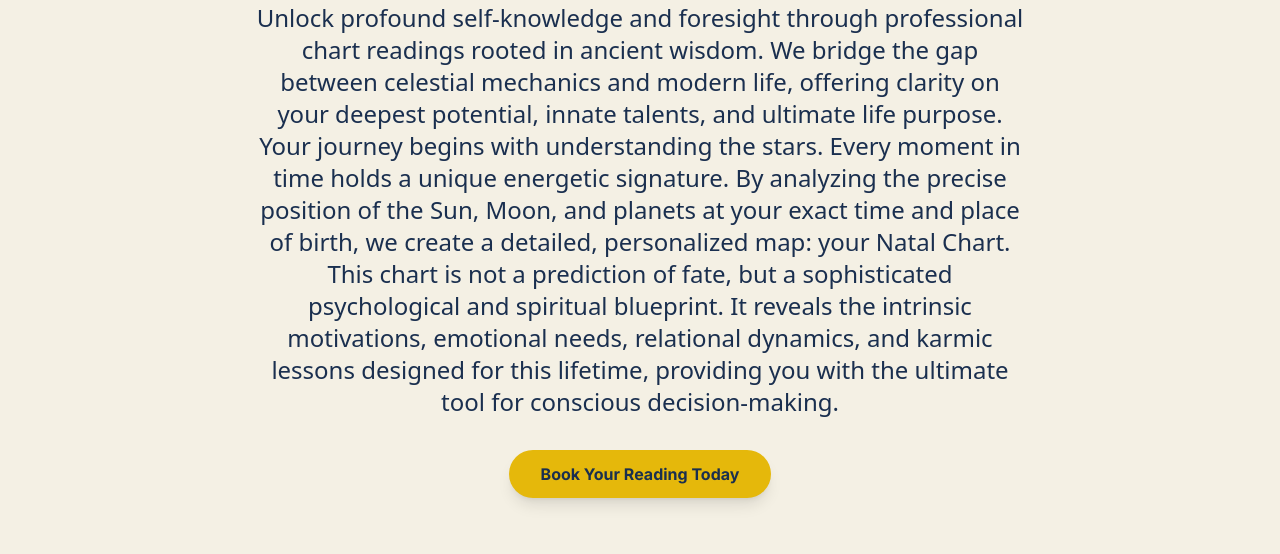
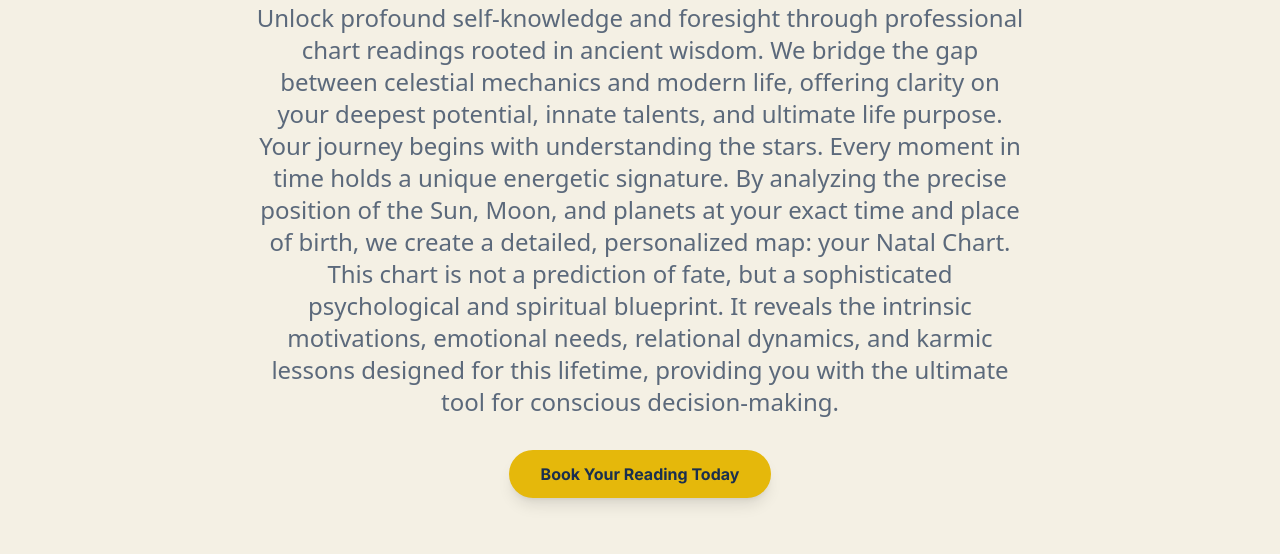
Before and after one commit to astroreadscharts/astroreadscharts.github.io, a plain HTML site: page index.html in a window 1280 px wide. Shown: the part 246-800 px from the top of the page. Drawn offline with nearby package versions, Linux system fonts and the light colour scheme.

Commit message:
Update index.html

```diff
--- a/index.html
+++ b/index.html
@@ -7,7 +7,20 @@
 
  <!-- Tailwind CSS -->
     <script src="https://cdn.tailwindcss.com"></script>
-
+   <script>
+        // Use the proper Tailwind Play CDN configuration format
+        tailwind.config = {
+            theme: {
+                extend: {
+                    colors: {
+                        'navy': '#1A2F4F',
+                        'beige': '#F4F0E4',
+                        'accent': '#E5B80B',
+                    }
+                }
+            }
+        }
+    </script>
 
 
     <link rel="preconnect" href="https://fonts.googleapis.com">
```
